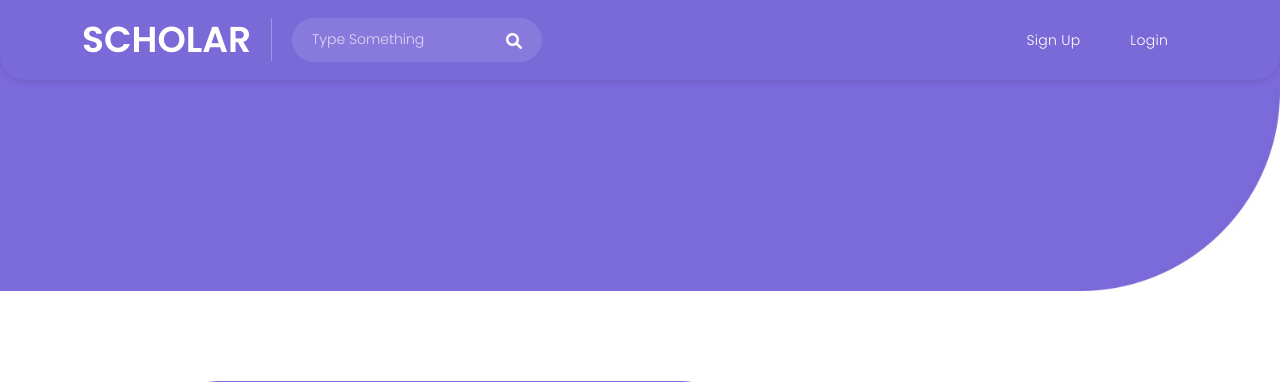
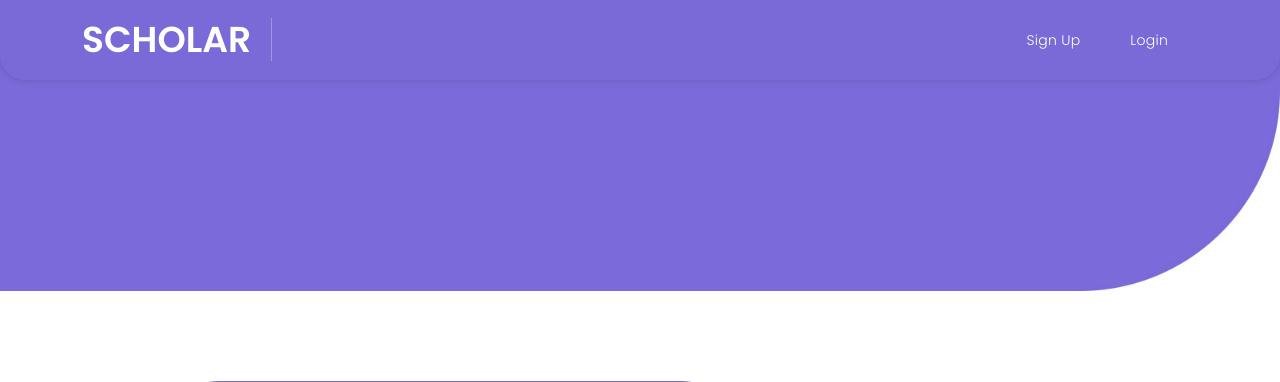
Before and after one commit to xavierace990/sch, a Django app: page /home/ in a window 1280 px wide. Shown: the top 382 px of the page. Run offline with Django 5.2, Linux system fonts and the light colour scheme; some libraries are stand-ins or nearby versions.

Commit message:
home.html

```diff
--- a/app/templates/home.html
+++ b/app/templates/home.html
@@ -56,12 +56,7 @@ https://templatemo.com/tm-586-scholar
                     </a>
                     <!-- ***** Logo End ***** -->
                     <!-- ***** Serach Start ***** -->
-                    <div class="search-input">
-                      <form action="{% url 'search_list' %}" id="search" method="GET">
-                        <input type="text" placeholder="Type Something" id='searchText' name="q" onkeypress="handle" />
-                        <i class="fa fa-search"></i>
-                      </form>
-                    </div>
+
                     <!-- ***** Serach Start ***** -->
                     <!-- ***** Menu Start ***** -->
                     <ul class="nav">
```
